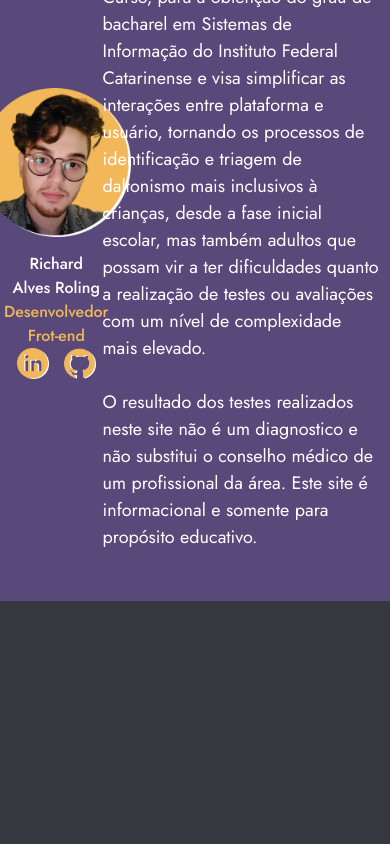
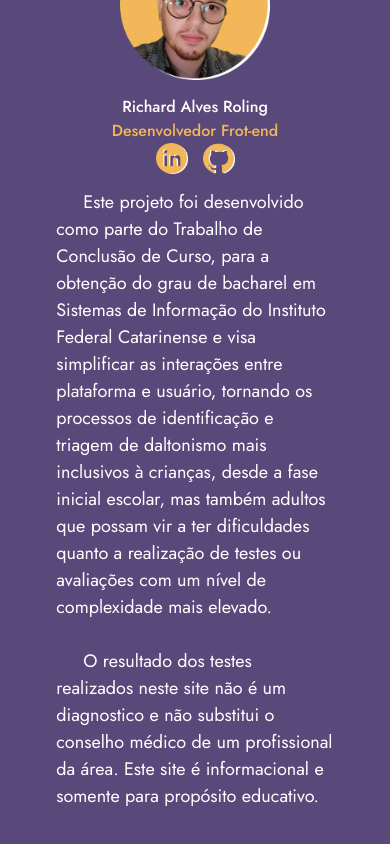
Before and after one commit to RichardR28/project-vision, a React (Create React App) app: page / in a window 390 px wide. Shown: the part 1374-2218 px from the top of the page. Before the commit the page ends 1975 px from the top, so only its background shows below. Built offline with nearby package versions, Linux system fonts and the light colour scheme.

Commit message:
fix responsivity

```diff
--- a/src/styles/About.style.jsx
+++ b/src/styles/About.style.jsx
@@ -174,6 +174,8 @@ export const PresentationTitle = styled.p`
 
 export const PresentationContent = styled.div`
   display: flex;
+  flex-wrap: wrap;
+  justify-content: center;
 `;
 
 export const PresentationLeft = styled.div`
@@ -182,6 +184,7 @@ export const PresentationLeft = styled.div`
   flex-direction: column;
   justify-content: center;
   align-items: center;
+  min-width: 180px;
 
   img {
     margin-bottom: 15px;
@@ -190,6 +193,10 @@ export const PresentationLeft = styled.div`
 
 export const PresentationRight = styled.div`
   width: 75%;
+
+  p {
+    text-indent: 1.5em;
+  }
 `;
 
 export const PresentationName = styled.p`
--- a/src/views/About.jsx
+++ b/src/views/About.jsx
@@ -102,10 +102,13 @@ export default function About() {
               </style.PresentationLinks>
             </style.PresentationLeft>
             <style.PresentationRight>
-              Este projeto foi desenvolvido como parte do Trabalho de Conclusão de Curso, para a obtenção do grau de bacharel em Sistemas de Informação do Instituto Federal Catarinense e visa simplificar as interações entre plataforma e usuário, tornando os processos de identificação e triagem de daltonismo mais inclusivos à crianças, desde a fase inicial escolar, mas também adultos que possam vir a ter dificuldades quanto a realização de testes ou avaliações com um nível de complexidade mais elevado.
+              <p>
+                Este projeto foi desenvolvido como parte do Trabalho de Conclusão de Curso, para a obtenção do grau de bacharel em Sistemas de Informação do Instituto Federal Catarinense e visa simplificar as interações entre plataforma e usuário, tornando os processos de identificação e triagem de daltonismo mais inclusivos à crianças, desde a fase inicial escolar, mas também adultos que possam vir a ter dificuldades quanto a realização de testes ou avaliações com um nível de complexidade mais elevado.
+              </p>
               <br />
-              <br />
-              O resultado dos testes realizados neste site não é um diagnostico e não substitui o conselho médico de um profissional da área. Este site é informacional e somente para propósito educativo.
+              <p>
+                O resultado dos testes realizados neste site não é um diagnostico e não substitui o conselho médico de um profissional da área. Este site é informacional e somente para propósito educativo.
+              </p>
             </style.PresentationRight>
           </style.PresentationContent>
         </style.Content>
```
